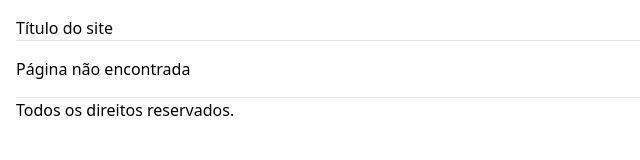
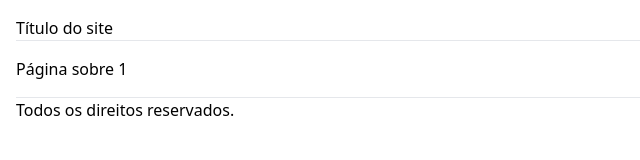
Before and after one commit to cavalcante001/reactjs, a React (Vite) app in the folder react-app/: page /sobre/1 in a window 1280 px wide. Shown: the top 160 px of the page, without its empty margins (0-640 px from the left). Built offline with nearby package versions, Linux system fonts and the light colour scheme.

Commit message:
Rotas com valores dinâmicos

```diff
--- a/react-app/src/App.tsx
+++ b/react-app/src/App.tsx
@@ -1,8 +1,7 @@
 import {Routes, Route} from 'react-router-dom';
 import { Home } from './pages/Home';
 import { About } from './pages/About';
-import { AboutPaulo } from './pages/AboutPaulo';
-import { AboutHenrique } from './pages/AboutHenrique';
+import { AboutItem } from './pages/AboutItem';
 import { NotFound } from './pages/NotFound';
 const App = () => {
 
@@ -16,8 +15,7 @@
       <Routes>
         <Route path="/" element={<Home />}/>
         <Route path="/sobre" element={<About />}/>
-        <Route path="/sobre/paulo" element={<AboutPaulo />}/>
-        <Route path="/sobre/henrique" element={<AboutHenrique />}/>
+        <Route path="/sobre/:slug" element={<AboutItem />}/>
         <Route path="*" element={<NotFound />}/>
       </Routes>
     </div>
--- a/react-app/src/pages/About.tsx
+++ b/react-app/src/pages/About.tsx
@@ -2,7 +2,7 @@
 export const About = () => {
     return (
         <div>
-            Página sobre:
+            Item:
             <ul>
                 <li><Link to="/sobre/paulo">Paulo</Link></li>
                 <li><Link to="/sobre/henrique">Henrique</Link></li>
--- a/react-app/src/pages/AboutHenrique.tsx
+++ /dev/null
@@ -1,7 +0,0 @@
-export const AboutHenrique = () => {
-    return (
-        <div>
-           Página sobre Henrique
-        </div>
-    );
-}
--- /dev/null
+++ b/react-app/src/pages/AboutItem.tsx
@@ -0,0 +1,10 @@
+import { useParams } from "react-router-dom";
+
+export const AboutItem = () => {
+    const params = useParams();
+    return (
+        <div>
+           Página sobre {params.slug}
+        </div>
+    );
+}
--- a/react-app/src/pages/AboutPaulo.tsx
+++ /dev/null
@@ -1,7 +0,0 @@
-export const AboutPaulo = () => {
-    return (
-        <div>
-           Página sobre Paulo
-        </div>
-    );
-}
```
